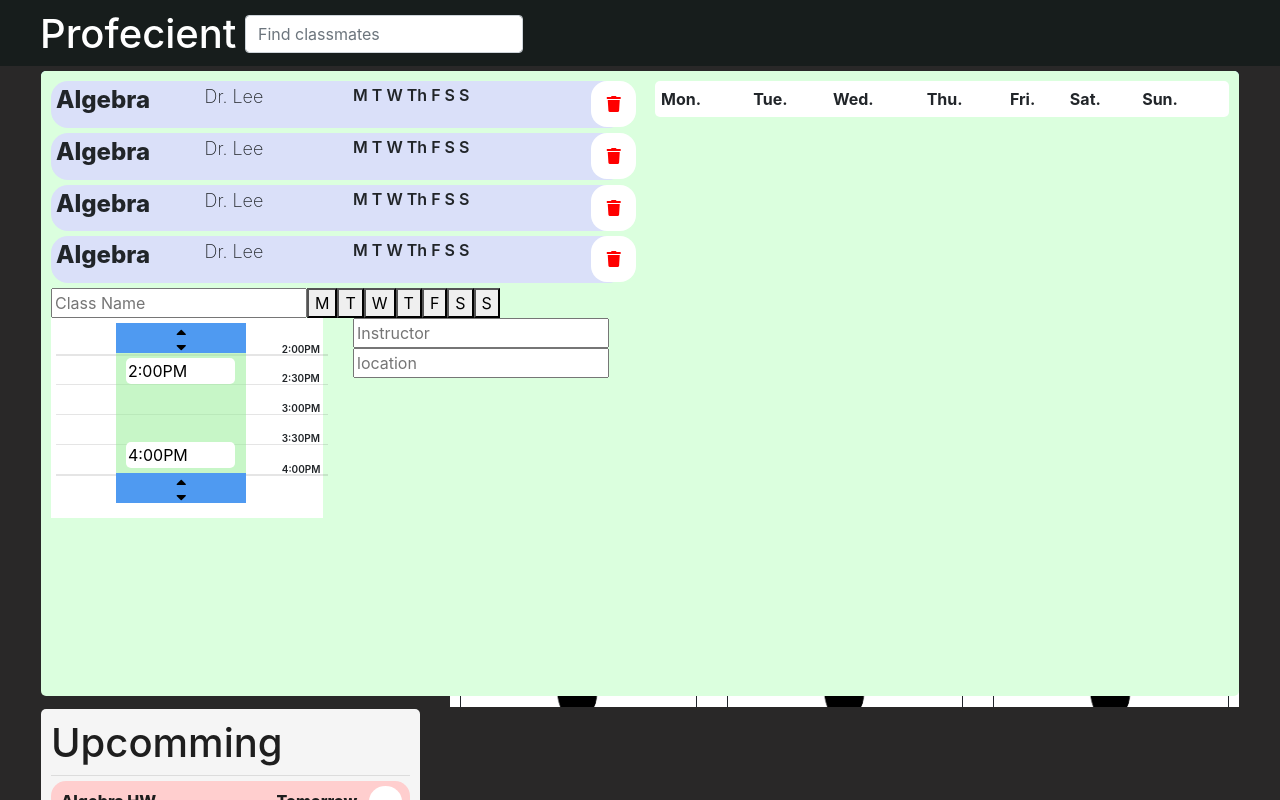
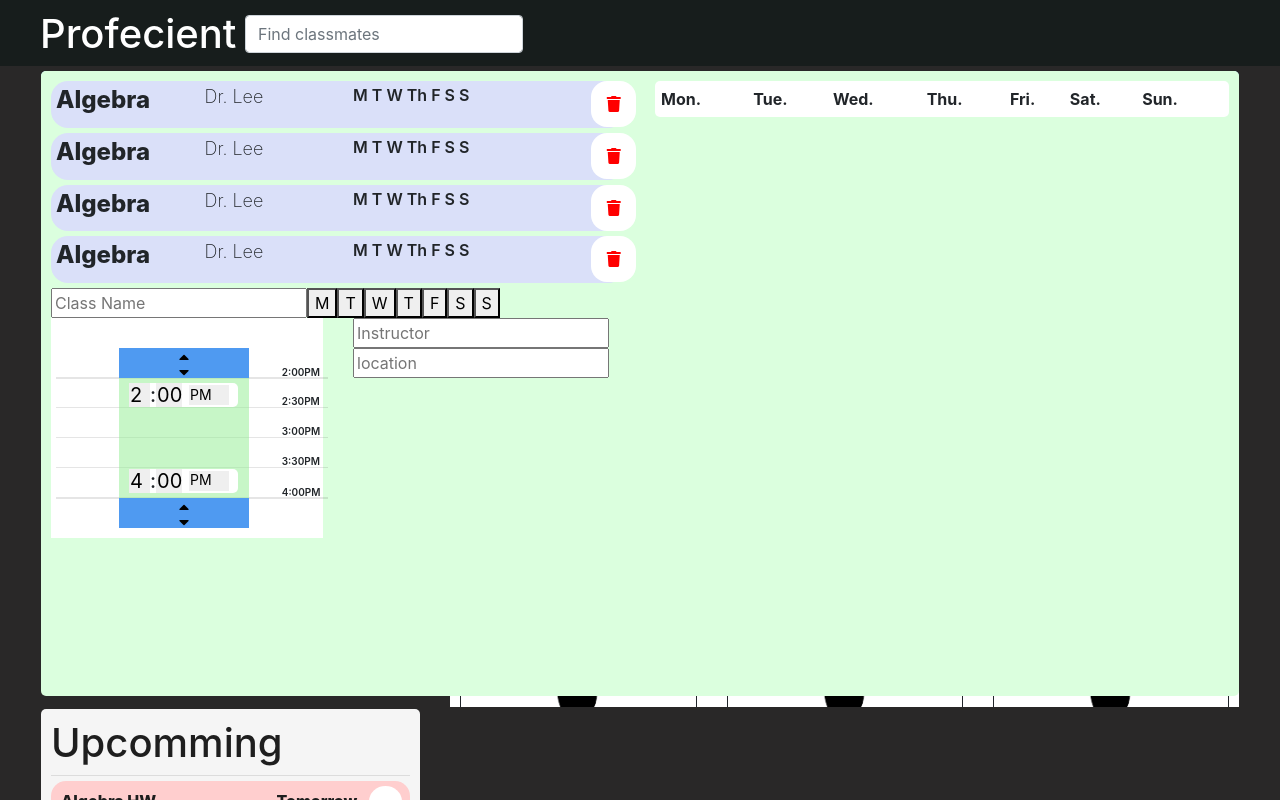
Before and after one commit to keefmanhack/Profecient_V2, a React (Create React App) app: page / in a window 1280 px wide. Shown: the top 800 px of the page. Built offline with nearby package versions, Linux system fonts and the light colour scheme.

Commit message:
checkpoint

```diff
--- a/public/stylesheets/semester-creator.css
+++ b/public/stylesheets/semester-creator.css
@@ -55,7 +55,7 @@
 }
 
 .time-container{
-	height: 200px;
+	height: 220px;
     background: white;
     padding: 5px;
     position: relative;
@@ -91,6 +91,10 @@
 	top: 170px;
 }
 
+.time-container .time-unit{
+	position: relative;
+	top: 20px;
+}
 
 .time-container .timeDis{
 	position: absolute;
@@ -98,23 +102,26 @@
     height: 120px;
     top: 35px;
     width: 130px;
-    left: 65px;
+    left: 63px;
 }
 
-.timeDis input.topIn{
+.timeDis h5.topIn{
 	width: 84%;
     margin: 5px 10px;
     border: none;
     border-radius: 5px;
+    background: white;
+    position: relative;
 }
 
-.timeDis input.bottomIn{
+.timeDis h5.bottomIn{
 	position: relative;
-    top: 40%;
+    top: 47%;
     width: 84%;
     margin: 5px 10px;
     border: none;
     border-radius: 5px;
+    background: white;
 }
 
 
@@ -123,6 +130,45 @@
 	vertical-align: top;
 }
 
-.time-container .down{
+.time-container select::-ms-expand{
+    display: none;
+}
 
+.time-container select{
+	-webkit-appearance: none;
+    -moz-appearance: none;
+    text-indent: 1px;
+    text-overflow: '';
+
+    border: none;
 }
+
+.topIn select.AMPM{
+    display: inline;
+    position: absolute;
+    left: 60px;
+    top: 2px;
+    height: 20px;
+    width: 40px;
+    border: none;
+    padding: 0;
+    font-size: 14px;
+}
+
+.bottomIn select.AMPM{
+    display: inline;
+    position: absolute;
+    left: 60px;
+    top: 2px;
+    height: 20px;
+    width: 40px;
+    border: none;
+    padding: 0;
+    font-size: 14px;
+}
+
+.start-end-time-container h5.error-message{
+	font-size: 17px;
+    color: red;
+    font-weight: 200;
+}
--- a/src/SemesterCreator.js
+++ b/src/SemesterCreator.js
@@ -1,5 +1,6 @@
 import React from 'react';
 import {convertToMilitary, convertToStandard} from './Agenda_Helper';
+import {FadeInOut_HandleState} from './CustomTransition';
 
 class SemesterCreator extends React.Component{
 	render(){
@@ -62,6 +63,7 @@ class StartEndTime extends React.Component{
 		this.state={
 			startTime: '2:00PM',
 			endTime: '4:00PM',
+			error: false,
 		}
 
 		this.intervalHandler = null;
@@ -69,17 +71,36 @@ class StartEndTime extends React.Component{
 
 	incrementHandler(val){
 		let timeCopy = this.state[val];
+		let inc = increment(1, timeCopy);
+
+		if(checkDif(val, this.state.startTime, this.state.endTime, inc)){
 			this.setState({
-			[val]: increment(1, timeCopy)
+				[val]: inc,
+				 error: false,
 			})
+		}else{
+			this.setState({
+				error: true,
+			})
+		}
+
+
 		let ct =2;
 		this.intervalHandler = setInterval(
 			() => {
 				timeCopy = this.state[val];
+				inc = increment(ct++, timeCopy);
+
+				if(checkDif(val, this.state.startTime, this.state.endTime, inc)){
 					this.setState({
-					[val]: increment(ct++, timeCopy)
+						[val]: inc,
+						 error: false,
 					})
-
+				}else{
+					this.setState({
+						error: true,
+					})
+				}
 			}
 
 		, 500)
@@ -90,49 +111,104 @@ class StartEndTime extends React.Component{
 
 	decrementHandler(val){
 		let timeCopy = this.state[val];
+		let dec = decrement(1, timeCopy);
+
+		if(checkDif(val, this.state.startTime, this.state.endTime, dec)){
 			this.setState({
-			[val]: decrement(1, timeCopy)
+				[val]: dec,
+				 error: false,
 			})
+		}else{
+			this.setState({
+				error: true,
+			})
+		}
+
 		let ct =2;
 		this.intervalHandler = setInterval(
 			() => {
 				timeCopy = this.state[val];
+				dec = decrement(ct++, timeCopy);
+				if(checkDif(val, this.state.startTime, this.state.endTime, dec)){
 					this.setState({
-					[val]: decrement(ct++, timeCopy)
+						[val]: dec,
+						 error: false,
 					})
-
+				}else{
+					this.setState({
+						error: true,
+					})
+				}
 			}
 
 		, 300)
 	}
 
+	handleHourInput(e, str){
+		const min = findMinute(this.state[str]);
+		const AMPM = findAMPM(this.state[str]);
+
+		const stdTime = assembleTime(e.target.value, min, AMPM);
+
+		if(checkDif(str, this.state.startTime, this.state.endTime, stdTime)){
+			this.setState({
+				[str]: stdTime,
+				error: false,
+			})
+		}else{
+			this.setState({
+				error: true
+			})
+		}
+
+	}
+
+	handleMinInput(e, str){
+		const hour = findHour(this.state[str]);
+		const AMPM = findAMPM(this.state[str]);
+
+		const stdTime = assembleTime(hour, e.target.value, AMPM);
+
+		if(checkDif(str, this.state.startTime, this.state.endTime, stdTime)){
+			this.setState({
+				[str]: stdTime,
+				error: false,
+			})
+		}else{
+			this.setState({
+				error: true
+			})
+		}
+	}
+
+	handleAMPMInput(e, str){
+		const min = findMinute(this.state[str]);
+		const hour = findHour(this.state[str]);
+
+		const stdTime = assembleTime(hour, min, e.target.value);
+
+		if(checkDif(str, this.state.startTime, this.state.endTime, stdTime)){
+			this.setState({
+				[str]: stdTime,
+				error: false,
+			})
+		}else{
+			this.setState({
+				error: true
+			})
+		}
+	}
+
 	render(){
-		// const containHeight = 200;
-		// const dif = convertToMilitary(this.state.endTime) - convertToMilitary(this.state.startTime);
-		// const count = Math.floor(4800/dif);
-		// const each = containHeight/count;
-		// const spacing = 160 - (.1 * convertToMilitary(this.state.startTime));
+		let timeHRs;
+		let arr = [];
 
-		// let arr =[];
-		// console.log(4800/dif);
+		const dif = findProportionalTimeDif(this.state.startTime, this.state.endTime);
 
-		// for(let i =1; i <= count; i++){
-		// 	arr.push(
-		// 		{
-		// 			t: 'text',
-		// 			spacing: i* spacing,
-		// 		}
-		// 	);
-		// }
-
-		let arr = [];
-		const startTimeMT = convertToStandardNum(convertToMilitary(this.state.startTime));
-		const endTimeMT = convertToStandardNum(convertToMilitary(this.state.endTime));
-		const dif = endTimeMT - startTimeMT;
-		console.log(dif)
-		console.log(endTimeMT)
-		console.log(startTimeMT)
-		const num = Math.floor(dif/50);
+		if(dif>0){
+			const num = Math.ceil(dif/50);
+			const startTimeMT = convertToMilitary(this.state.startTime)
+			const endTimeMT = convertToMilitary(this.state.endTime)
 
 			let startTime = roundTimeDown(this.state.startTime);
 			for(let i =0; i <= num; i++){
@@ -142,11 +218,18 @@ class StartEndTime extends React.Component{
 				startTime= increment(4, startTime, true);
 			}
 
-		const timeHRs = arr.map((data, index) =>
-			<TimeHR spacing={index*(120/(arr.length-1)) + 20 + convertToStandardNum(convertToMilitary(arr[0])) - startTimeMT} time={data} />
-		);
 
 
+			const spacing = 120/(arr.length-1)
+
+			const topSpace = (convertToStandardNum(convertToMilitary(arr[0]))- startTimeMT)*spacing/43;
+			const bottomSpace = (convertToStandardNum(convertToMilitary(arr[arr.length-1])) - endTimeMT) * spacing/50;
+
+			timeHRs = arr.map((data, index) =>
+				<TimeHR spacing={index*spacing - index * topSpace/(arr.length-2) + index * bottomSpace/(arr.length-2) + 43 + topSpace} time={data} />
+
+			);
+		}
 
 		return(
 			<div className='start-end-time-container'>
@@ -158,11 +241,137 @@ class StartEndTime extends React.Component{
 						stopInterval={() => this.stopInterval()}
 						startTime={this.state.startTime}
 						endTime={this.state.endTime}
+						handleHourInput={(e, str) => this.handleHourInput(e, str)}
+						handleMinInput={(e, str) => this.handleMinInput(e, str)}
+						handleAMPMInput={(e, str) => this.handleAMPMInput(e, str)}
+					/>
+				</div>
+				<FadeInOut_HandleState condition={this.state.error}>
+					<h5 className='error-message'>The head must come before the tail</h5>
+				</FadeInOut_HandleState>
+			</div>
+		);
+	}
+}
+
+
+
+function TimeHR(props){
+
+	const hrStyle= !props.time.includes('3') ? {borderTopWidth: 2} : null;
+
+	return(
+		<div style={{top: props.spacing}} className='time-hr'>
+			<hr style={hrStyle}/>
+			<h5>{props.time}</h5>
+		</div>
+	);
+}
+
+function TimeUnit(props){
+	return(
+		<div className='time-unit'>
+			<div className='top-con'>
+				<Scaler
+					decMouseDown={() => props.decrementHandler('startTime')}
+					mouseUp={() => props.stopInterval()}
+					incMouseDown={() => props.incrementHandler('startTime')}
+				/>
+			</div>
+			<div className='timeDis'>
+				<h5 className='topIn' >
+					<TimeShowEdit
+						handleHourInput={(e) => props.handleHourInput(e, 'startTime')}
+						handleMinInput={(e) => props.handleMinInput(e, 'startTime')}
+						handleAMPMInput={(e) => props.handleAMPMInput(e, 'startTime')}
+						time={props.startTime}
+					/>
+				</h5>
+				<h5 className='bottomIn' >
+					<TimeShowEdit
+						handleHourInput={(e) => props.handleHourInput(e, 'endTime')}
+						handleMinInput={(e) => props.handleMinInput(e, 'endTime')}
+						handleAMPMInput={(e) => props.handleAMPMInput(e, 'endTime')}
+						time={props.endTime}
+					/>
+				</h5>
+			</div>
+			<div className='bottom-con'>
+				<Scaler
+					decMouseDown={() => props.decrementHandler('endTime')}
+					mouseUp={() => props.stopInterval()}
+					incMouseDown={() => props.incrementHandler('endTime')}
 				/>
 			</div>
 		</div>
 	);
 }
+
+function TimeShowEdit(props){
+	return(
+		<div style={{position: 'relative'}}>
+			<select onChange={(e) => props.handleHourInput(e)} value={findHour(props.time)}>
+				{createHours()}
+			</select>
+			:
+			<select onChange={(e) => props.handleMinInput(e)} value={findMinute(props.time)}>
+				{createMins()}
+			</select>
+			<select onChange={(e) => props.handleAMPMInput(e)} className='AMPM' value={props.time.includes('AM') ? 'AM' : 'PM'}>
+				<option>AM</option>
+				<option>PM</option>
+			</select>
+		</div>
+	);
+}
+
+function Scaler(props){
+	return(
+		<div>
+			<button
+				onMouseUp={() => props.mouseUp()}
+				onMouseDown={() => props.decMouseDown()}
+				className='up'
+			><i class="fas fa-caret-up"></i></button>
+			<button
+				onMouseUp={() => props.mouseUp()}
+				onMouseDown={() => props.incMouseDown()}
+				className='down'
+			><i class="fas fa-caret-down"></i></button>
+		</div>
+	);
+}
+
+function createHours(){
+	let hourArr =[]
+
+	for(var i =1; i < 13; i++){
+		hourArr.push(i);
+	}
+
+	const hours = hourArr.map((data, index)=>
+		<option key={index}>{data}</option>
+	);
+
+	return hours;
+}
+
+function createMins(){
+	let minArr =[]
+
+	for(var i =0; i < 60; i++){
+		if(i< 10){
+			minArr.push('0' + i);
+		}else{
+			minArr.push(i);
+		}
+	}
+
+	const mins = minArr.map((data, index)=>
+		<option key={index}>{data}</option>
+	);
+
+	return mins;
 }
 
 function convertToStandardNum(mtTime){
@@ -200,60 +409,6 @@ function roundTimeDown(stdTime){
 	}else{
 		return hour + ':' + '00' + AMPM;
 	}
-}
-
-function TimeHR(props){
-
-	const hrStyle= !props.time.includes('3') ? {borderTopWidth: 2} : null;
-
-	return(
-		<div style={{top: props.spacing}} className='time-hr'>
-			<hr style={hrStyle}/>
-			<h5>{props.time}</h5>
-		</div>
-	);
-}
-
-function TimeUnit(props){
-	return(
-		<div>
-			<div className='top-con'>
-				<Scaler
-					decMouseDown={() => props.decrementHandler('startTime')}
-					mouseUp={() => props.stopInterval()}
-					incMouseDown={() => props.incrementHandler('startTime')}
-				/>
-			</div>
-			<div className='timeDis'>
-				<input value={props.startTime} className='topIn' type="text" placeholder='12:00AM'/>
-				<input value={props.endTime} className='bottomIn' type="text" placeholder='2:00PM'/>
-			</div>
-			<div className='bottom-con'>
-				<Scaler
-					decMouseDown={() => props.decrementHandler('endTime')}
-					mouseUp={() => props.stopInterval()}
-					incMouseDown={() => props.incrementHandler('endTime')}
-				/>
-			</div>
-		</div>
-	);
-}
-
-function Scaler(props){
-	return(
-		<div>
-			<button
-				onMouseUp={() => props.mouseUp()}
-				onMouseDown={() => props.decMouseDown()}
-				className='up'
-			><i class="fas fa-caret-up"></i></button>
-			<button
-				onMouseUp={() => props.mouseUp()}
-				onMouseDown={() => props.incMouseDown()}
-				className='down'
-			><i class="fas fa-caret-down"></i></button>
-		</div>
-	);
 }
 
 
@@ -341,4 +496,42 @@ function ClassItem(props){
 	)
 }
 
+function findProportionalTimeDif(start, end){
+	const startTimeMT = convertToStandardNum(convertToMilitary(start));
+	const endTimeMT = convertToStandardNum(convertToMilitary(end));
+	return endTimeMT - startTimeMT;
+}
+
+function findHour(stdTime){
+	return stdTime.substring(0, stdTime.length-5);
+}
+
+function findMinute(stdTime){
+	return stdTime.substring(stdTime.length-4, stdTime.length-2);
+}
+
+function findAMPM(stdTime){
+	return stdTime.substring(stdTime.length-2, stdTime.length);
+}
+
+function assembleTime(hour, minute, AMPM){
+	return hour + ':' + minute + AMPM;
+}
+
+function checkDif(str, startTime, endTime, newTime){
+	let dif;
+
+	if(str === 'startTime'){
+		dif =findProportionalTimeDif(newTime, endTime)
+	}else{
+		dif =findProportionalTimeDif(startTime, newTime)
+	}
+
+	if(dif>0){
+		return true
+	}else{
+		return false;
+	}
+}
+
 export default SemesterCreator;
```
Lines whose indentation alone changed are shown as unchanged.
